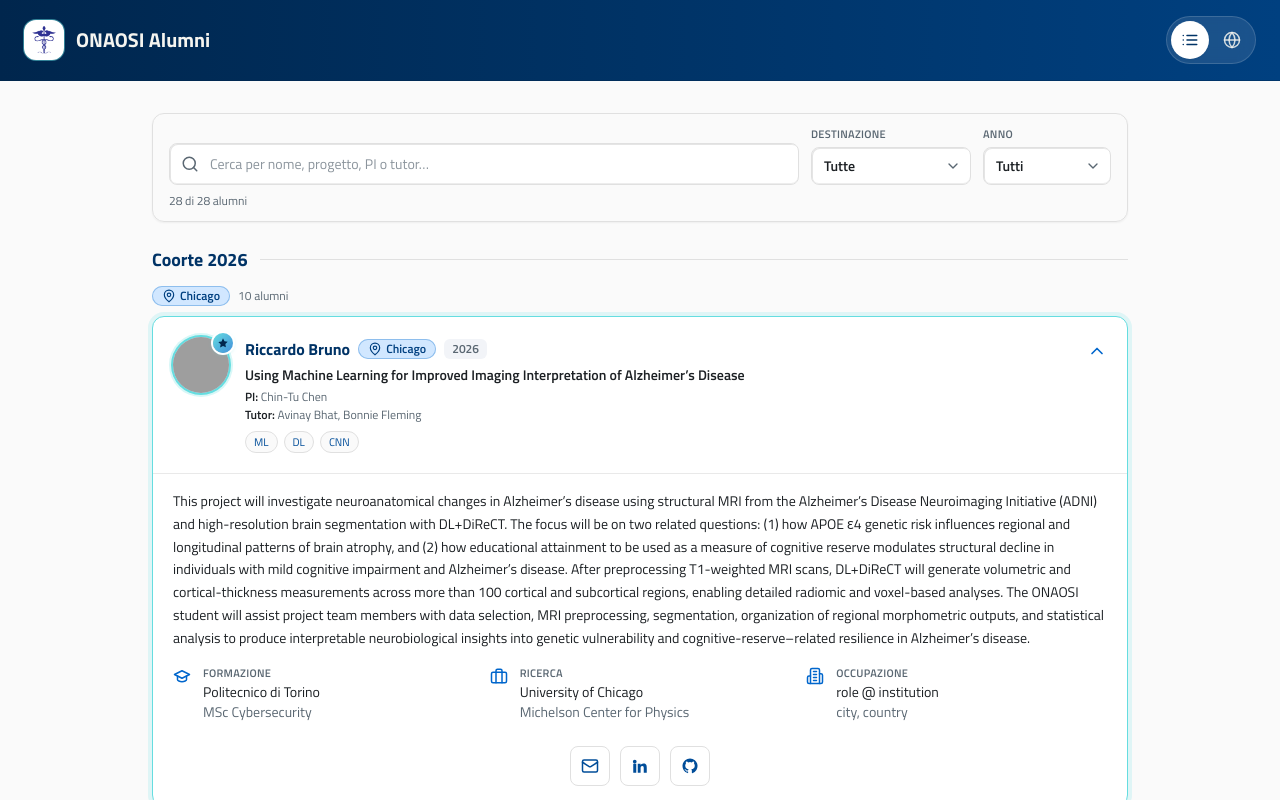
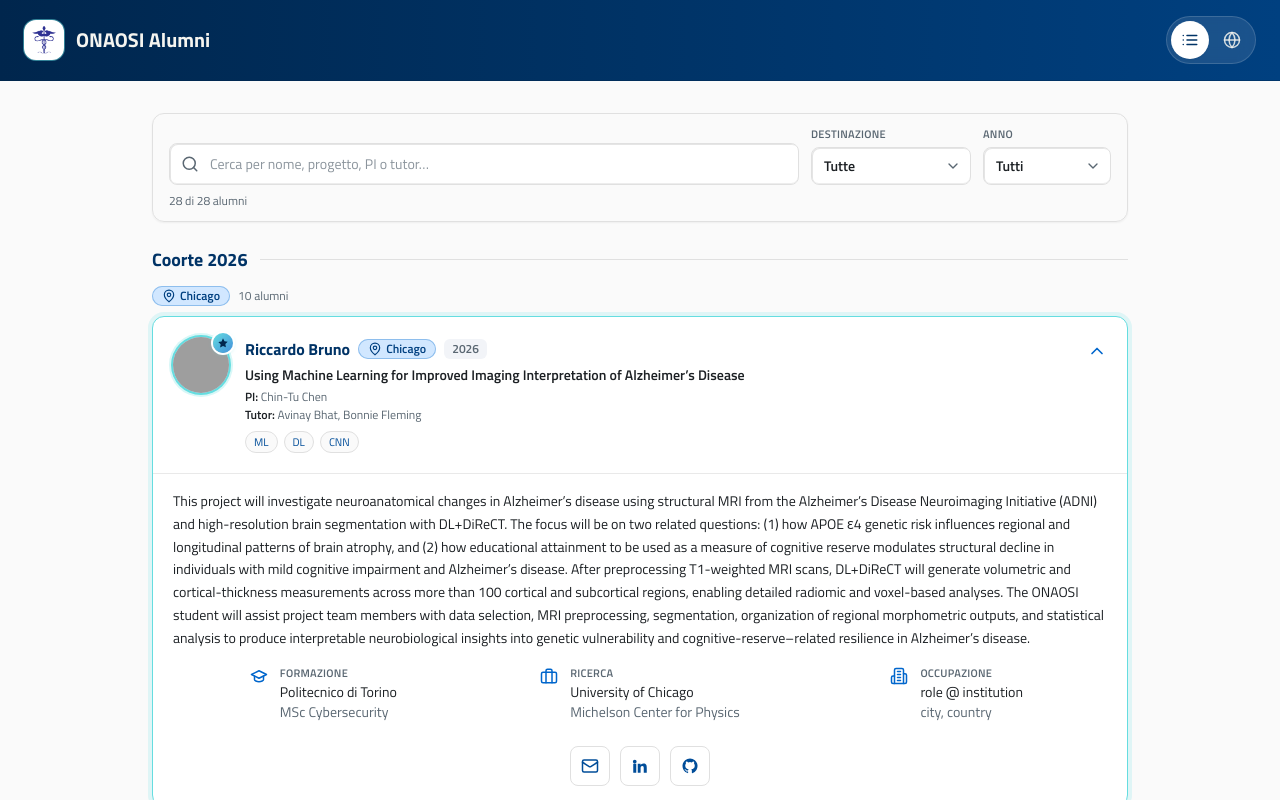
Before and after one commit to riccbru/ONAOSI-Alumni, a Next.js app: page / in a window 1280 px wide. Both pictures are taken after a click on the button 676 px from the left and 394 px from the top of the page. Shown: the top 800 px of the page. Built offline with nearby package versions, Linux system fonts and the light colour scheme; grey boxes are pictures that could not be loaded.

Commit message:
feat(ui): center list pillars and cap header topics with +N

```diff
--- a/src/components/AccordionItem.tsx
+++ b/src/components/AccordionItem.tsx
@@ -17,6 +17,10 @@ import {
 } from "./icons";
 
 const EASE_OUT = [0.23, 1, 0.32, 1] as const;
+
+// Topic mostrati nell'header della card; gli eventuali altri appaiono per
+// esteso nel corpo aperto (e nella scheda completa).
+const HEADER_TOPIC_CAP = 3;
 
 /** Avatar + badge team leader, riutilizzato sia cliccabile sia statico. */
 function AvatarVisual({
@@ -161,7 +165,7 @@ export function AccordionItem({
 
             {topics.length > 0 && (
               <div className="mt-2">
-                <TopicList topics={topics} />
+                <TopicList topics={topics} max={HEADER_TOPIC_CAP} />
               </div>
             )}
           </div>
@@ -208,7 +212,14 @@ export function AccordionItem({
                 </div>
               )}
 
-              <div className="mt-4 grid gap-4 sm:grid-cols-3">
+              {/* Topic per esteso: solo se nell'header ne erano nascosti (+N). */}
+              {topics.length > HEADER_TOPIC_CAP && (
+                <div className="mt-4">
+                  <TopicList topics={topics} />
+                </div>
+              )}
+
+              <div className="mt-4 grid gap-4 sm:grid-cols-3 sm:justify-items-center">
                 <Row icon={<GraduationIcon className="h-[18px] w-[18px]" />} label="Formazione">
                   {b.homeUniversity}
                   <span className="block text-text-secondary">{b.degree}</span>
--- a/src/components/profileParts.tsx
+++ b/src/components/profileParts.tsx
@@ -83,13 +83,16 @@ export function ContactLinks({
 /**
  * Riga di pill dei topic di ricerca. Stesso stile e stessa posizione (sotto
  * PI/Tutor) ovunque venga mostrata, così card e modale coincidono. Non rende
- * nulla se la lista è vuota.
+ * nulla se la lista è vuota. Con `max` mostra solo i primi N topic più una
+ * pastiglia "+N" di riepilogo, per tenere pulita la riga chiusa della card.
  */
-export function TopicList({ topics }: { topics: string[] }) {
+export function TopicList({ topics, max }: { topics: string[]; max?: number }) {
   if (topics.length === 0) return null;
+  const shown = max != null && topics.length > max ? topics.slice(0, max) : topics;
+  const hidden = topics.length - shown.length;
   return (
     <div className="flex flex-wrap gap-1.5">
-      {topics.map((t) => (
+      {shown.map((t) => (
         <span
           key={t}
           className="inline-flex items-center rounded-full border border-border bg-neutral-50 px-2 py-0.5 text-[11px] font-medium text-primary-700"
@@ -97,6 +100,11 @@ export function TopicList({ topics }: { topics: string[] }) {
           {t}
         </span>
       ))}
+      {hidden > 0 && (
+        <span className="inline-flex items-center rounded-full border border-border bg-neutral-50 px-2 py-0.5 text-[11px] font-medium text-text-secondary">
+          +{hidden}
+        </span>
+      )}
     </div>
   );
 }
```
